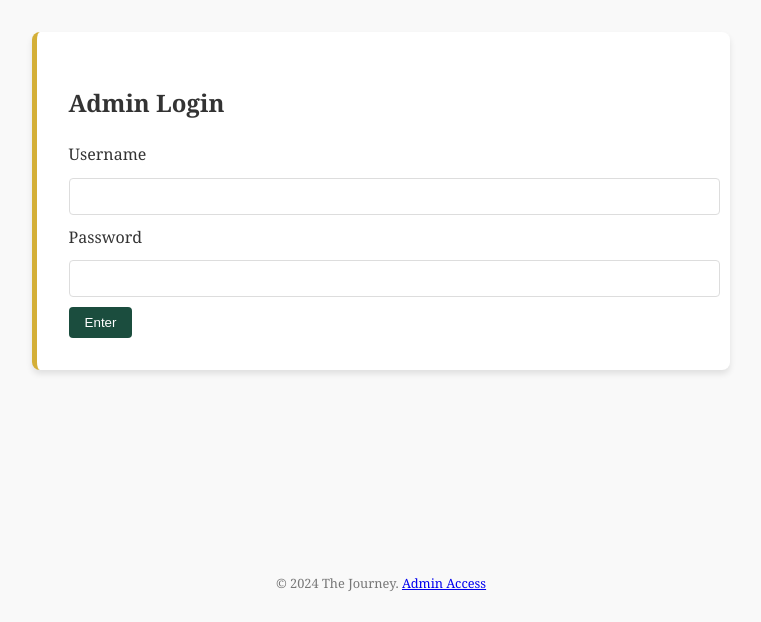
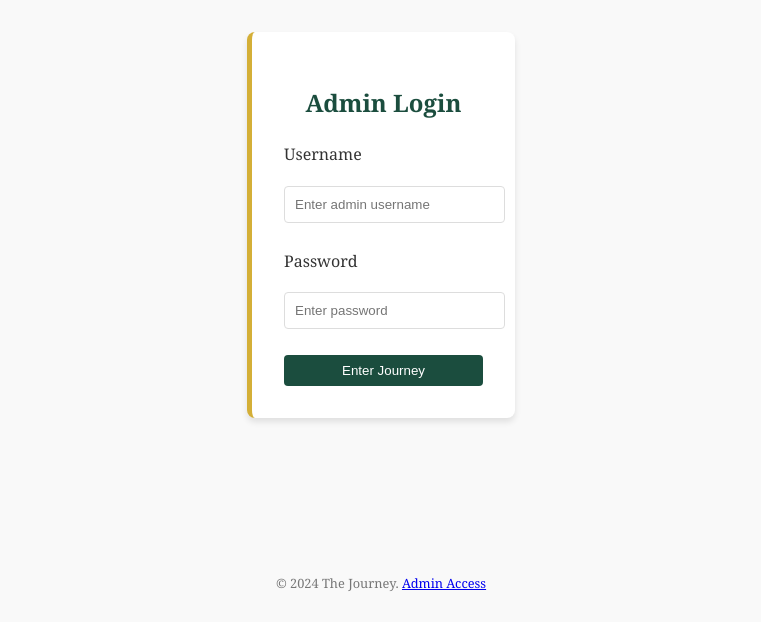
Before and after one commit to Hikari9Riki/Quoting-website, a Flask app: page /login in a window 1280 px wide. Shown: the part 178-800 px from the top of the page, without its empty margins (259-1020 px from the left). Run offline with Flask 3, Linux system fonts and the light colour scheme.

Commit message:
Update login.html

```diff
--- a/templates/login.html
+++ b/templates/login.html
@@ -1,14 +1,21 @@
 {% extends 'base.html' %}
 
 {% block content %}
-<div class="card">
-    <h2>Admin Login</h2>
+<div class="card" style="max-width: 400px; margin: 0 auto;">
+    <h2 style="text-align: center; color: var(--primary);">Admin Login</h2>
+
     <form method="POST">
-        <label>Username</label>
-        <input type="text" name="username" required>
-        <label>Password</label>
-        <input type="password" name="password" required>
-        <button type="submit" class="btn">Enter</button>
+        <div style="margin-bottom: 1rem;">
+            <label style="display: block; margin-bottom: 0.5rem;">Username</label>
+            <input type="text" name="username" required placeholder="Enter admin username">
+        </div>
+
+        <div style="margin-bottom: 1rem;">
+            <label style="display: block; margin-bottom: 0.5rem;">Password</label>
+            <input type="password" name="password" required placeholder="Enter password">
+        </div>
+
+        <button type="submit" class="btn" style="width: 100%;">Enter Journey</button>
     </form>
 </div>
 {% endblock %}
```
